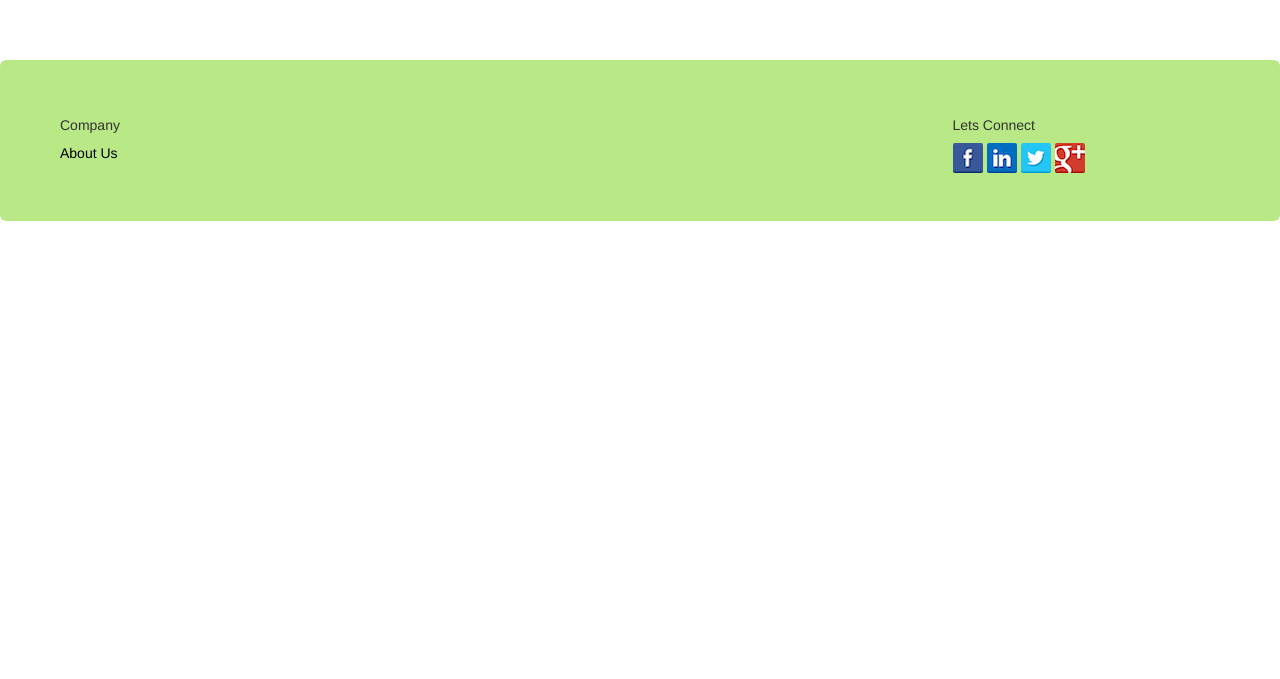
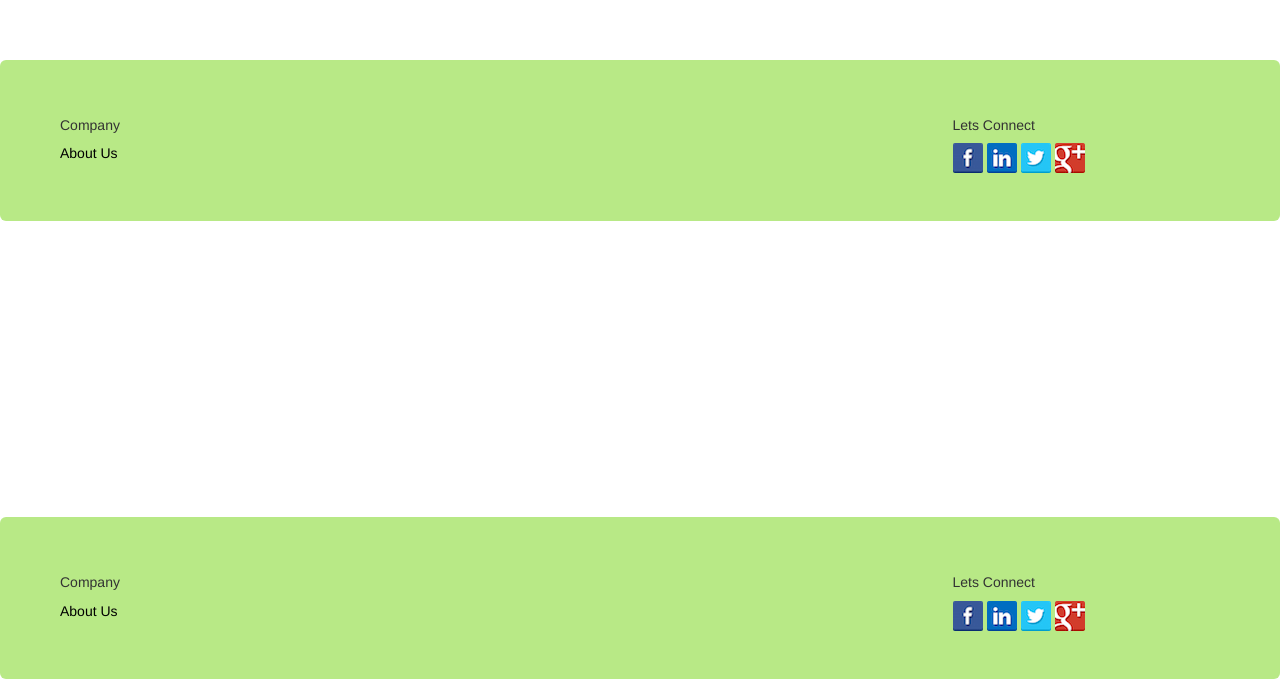
Before and after one commit to bman2194/bman2194, a plain HTML site: page aboutUs.html in a window 1280 px wide. Shown: the part 1440-2119 px from the top of the page. Before the commit the page ends 1661 px from the top, so only its background shows below. Drawn offline with nearby package versions, Linux system fonts and the light colour scheme.

Commit message:
add footer to about page

```diff
--- a/aboutUs.html
+++ b/aboutUs.html
@@ -166,6 +166,50 @@
 
         </div>
     </div>
+    <br><br>
+    <div class='container' style='width:100%; margin:0%; padding-left:0%; padding-right: 0%; padding-top:20%;'>
+        <div class='jumbotron' style='background-color:#B8E986; margin:0%; '>
+            <div class='row'>
+                <div class='col-md-3'>
+                    <strong>
+                        <h5>Company</h5>
+                    </strong>
+
+                    <a href="aboutUs.html" style='text-decoration:none; color: black;'>About Us</a>
+
+                </div>
+
+                <div class='col-md-3'>
+                    <h5></h5>
+
+                </div>
+                <div class='col-md-3'>
+                    <h5></h5>
+
+                </div>
+
+                <div class='col-md-3'>
+                    <h5>Lets Connect</h5>
+                    <div class='row'>&nbsp;&nbsp;&nbsp;
+                        <a href="#">
+                            <img src="img/facebook2.png">
+                        </a>
+                        <a href="#">
+                            <img src="img/linkedin2.png">
+                        </a>
+                        <a href="#">
+                            <img src="img/twitter2.png">
+                        </a>
+                        <a href="#">
+                            <img src="img/google-plus2.png">
+                        </a>
+                    </div>
+                </div>
+
+            </div>
+
+        </div>
+    </div>
 
     <script src="https://ajax.googleapis.com/ajax/libs/jquery/1.11.1/jquery.min.js"></script>
     <script src="js/bootstrap.min.js"></script>
```
